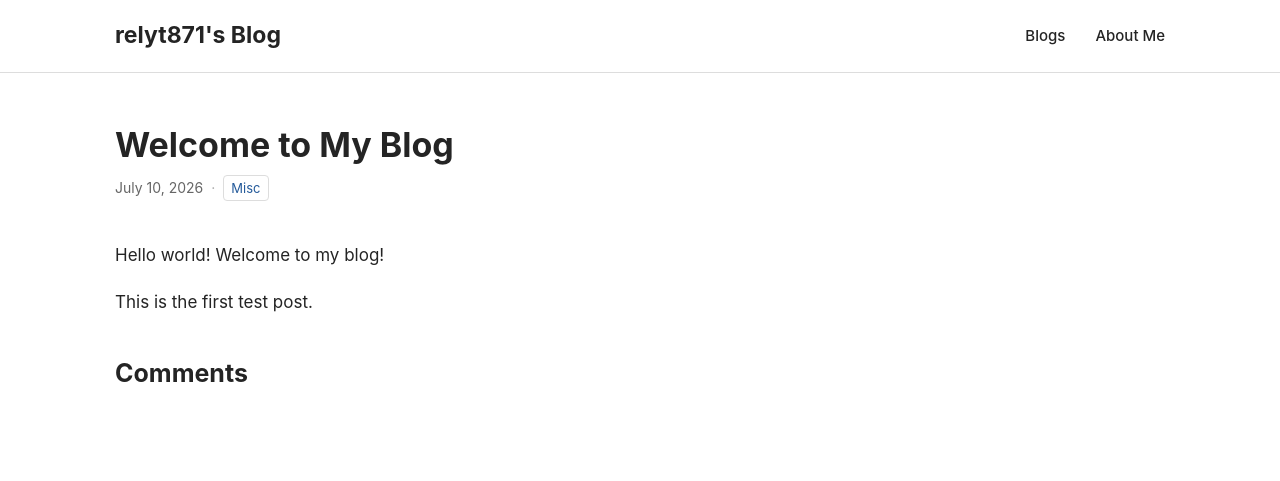
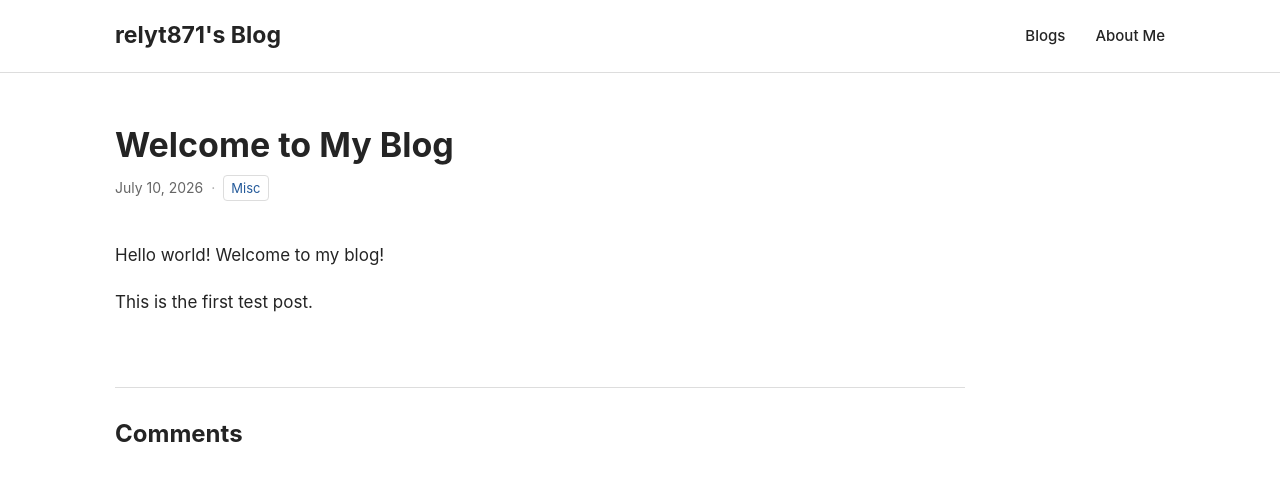
Before and after one commit to relyt871/relyt871.github.io, a Jekyll site: the page built from _posts/2026-07-10-welcome.md, in a window 1280 px wide. Shown: the top 481 px of the page. Built offline with Jekyll 4.4.1, drawn with Linux system fonts in a browser that asks for light colours; comment, search, counter and statistics services are not loaded.

Commit message:
Update style.css

```diff
--- a/assets/css/style.css
+++ b/assets/css/style.css
@@ -402,6 +402,32 @@ hr {
 
 
 /*
+ * Comments
+ */
+
+.comments {
+  margin-top: 70px;
+
+  padding-top: 30px;
+
+  border-top:
+    1px
+    solid
+    var(--border-color);
+}
+
+
+.comments h2 {
+  margin:
+    0
+    0
+    25px;
+
+  font-size: 24px;
+}
+
+
+/*
  * Mobile layout
  */
 
```
